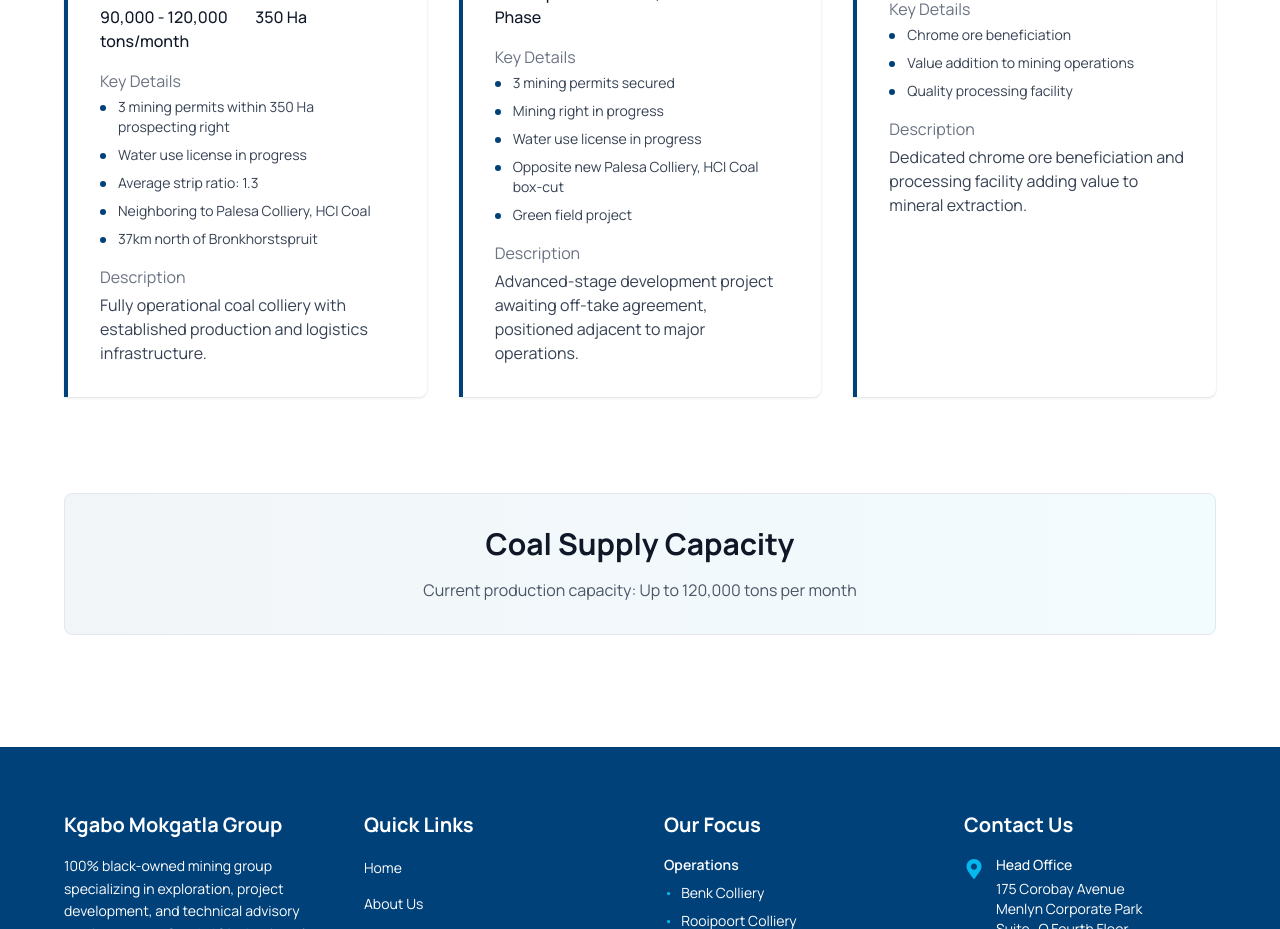
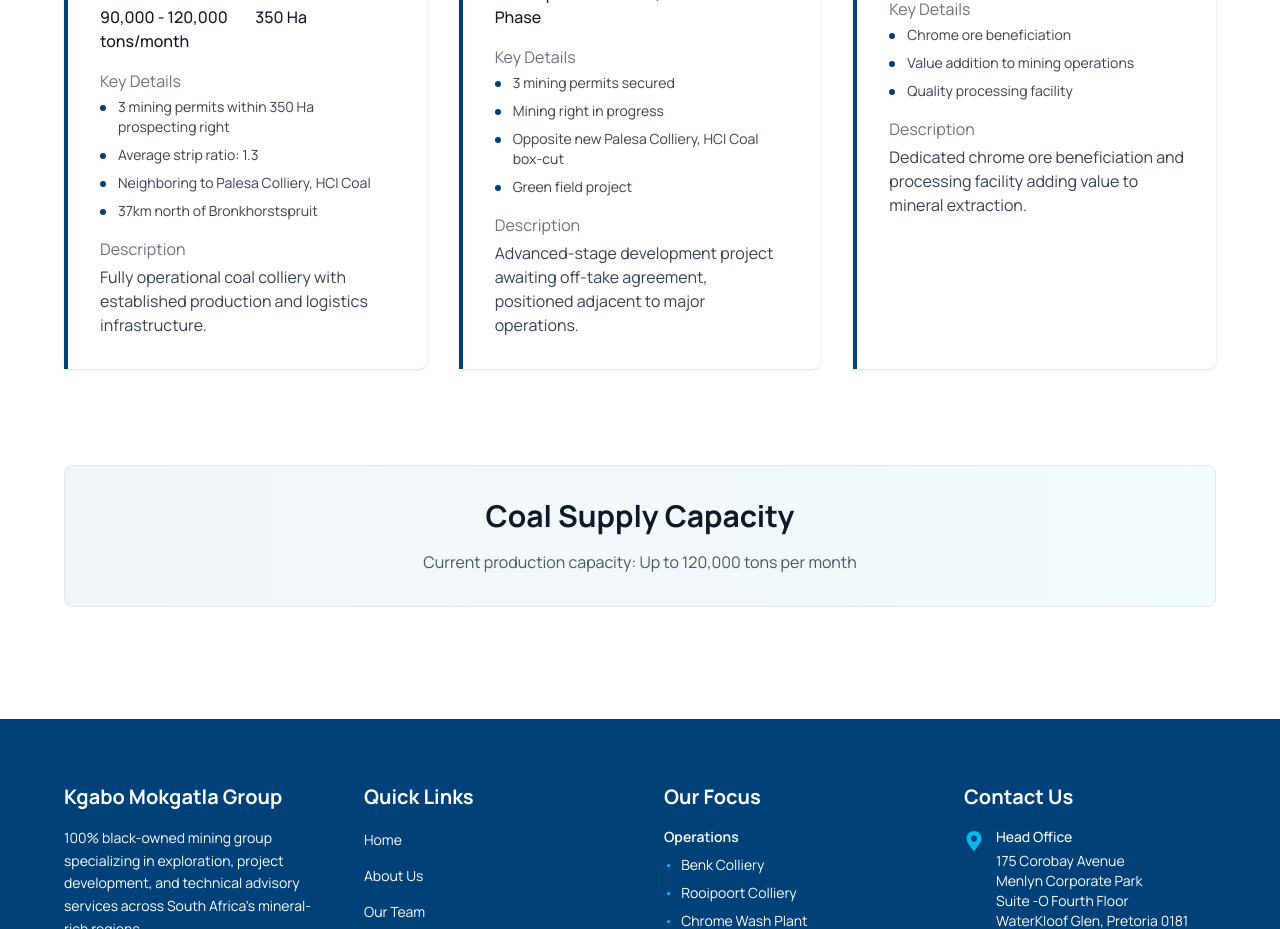
Before and after one commit to munashex/Kgabo, a React (Vite) app: page /operations in a window 1280 px wide. Shown: the part 1140-2069 px from the top of the page. Built offline with nearby package versions, Linux system fonts and the light colour scheme; what tailwindcss-animated would draw is missing.

Commit message:
remove water us in progress line

```diff
--- a/src/Pages/Operations.jsx
+++ b/src/Pages/Operations.jsx
@@ -13,7 +13,6 @@
             area: "350 Ha",
             details: [
                 "3 mining permits within 350 Ha prospecting right",
-                "Water use license in progress",
                 "Average strip ratio: 1.3",
                 "Neighboring to Palesa Colliery, HCI Coal",
                 "37km north of Bronkhorstspruit"
@@ -31,7 +30,6 @@
             details: [
                 "3 mining permits secured",
                 "Mining right in progress",
-                "Water use license in progress",
                 "Opposite new Palesa Colliery, HCI Coal box-cut",
                 "Green field project"
             ],
```
